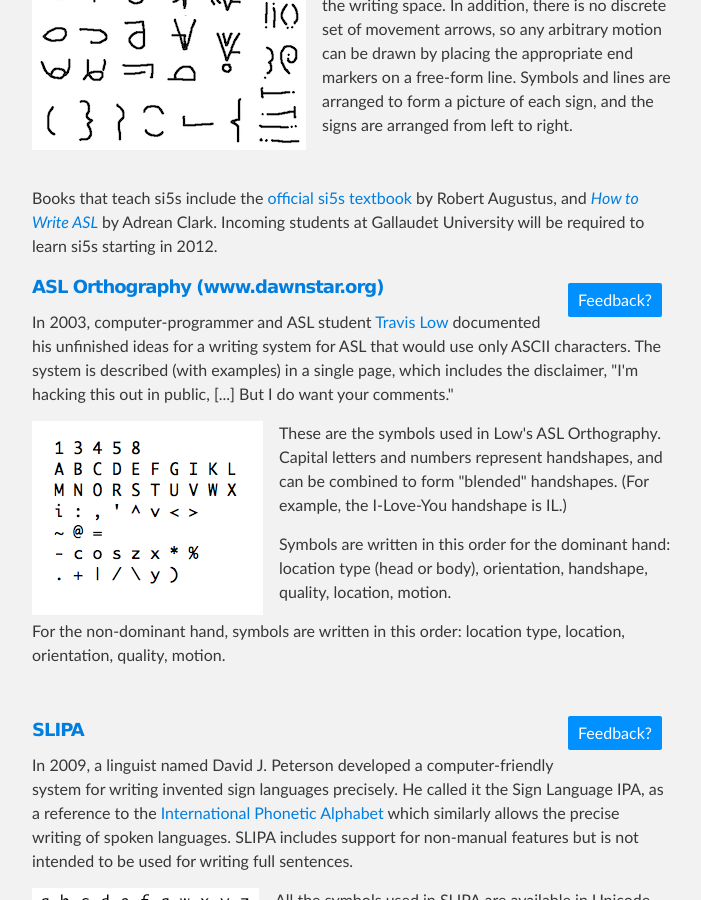
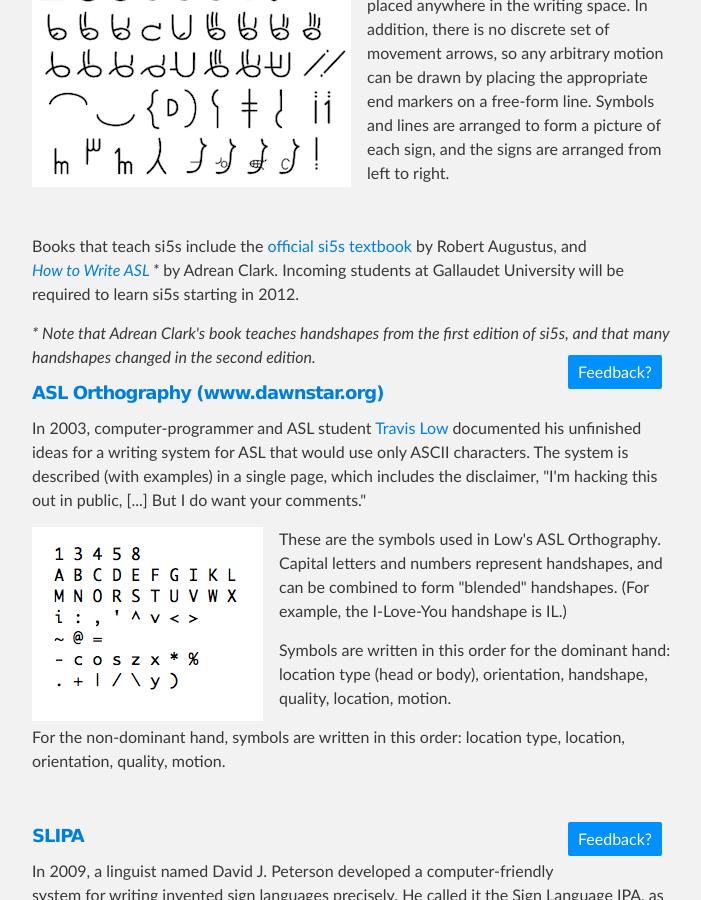
Before and after one commit to aslfont/aslfont.github.com, a Jekyll site: the page built from Symbol-Font-For-ASL/page2.html, in a window 1280 px wide and 900 px high, scrolled down 3282 px. Shown: the whole window, without its empty margins (288-989 px from the left). Built offline with Jekyll 4.4.1, drawn with Linux system fonts in a browser that asks for light colours; Markdown is read by kramdown in place of the engine named in the settings.

Commit message:
si5s updated image

```diff
--- a/Symbol-Font-For-ASL/page2.html
+++ b/Symbol-Font-For-ASL/page2.html
@@ -67,10 +67,10 @@
 <h5 id="si5s"><a href="http://www.si5s.org/">si5s</a></h5>
 <p>Starting in 2003, a method for writing ASL was developed by Deaf linguist Robert Arnold Augustus, who went on to make written ASL the focus of his master's thesis at Gallaudet University in 2007.  He formally announced si5s to the world at Deaf Expo in July 2010.</p>
 <p>si5s is designed to specifically for written ASL and includes symbols for non-manual features to allow the full grammar of ASL to be expressed in written form.</p>
-<p><img src="images/si5s.png" style="float:left;margin-right:1em"/>These are some of the symbols used in si5s. It is designed to be written on paper, so symbols can be rotated at any angle and placed anywhere in the writing space.  In addition, there is no discrete set of movement arrows, so any arbitrary motion can be drawn by placing the appropriate end markers on a free-form line.  Symbols and lines are arranged to form a picture of each sign, and the signs are arranged from left to right.</p>
+<p><img src="images/si5s2small.png" style="float:left;margin-right:1em"/>These are some of the symbols used in si5s. It is designed to be written on paper, so symbols can be rotated at any angle and placed anywhere in the writing space.  In addition, there is no discrete set of movement arrows, so any arbitrary motion can be drawn by placing the appropriate end markers on a free-form line.  Symbols and lines are arranged to form a picture of each sign, and the signs are arranged from left to right.</p>
 <br style="clear:both">
-<p>Books that teach si5s include the <a href="http://www.si5s.org/store/">official si5s textbook</a> by Robert Augustus, and <em><a href="http://www.aslwrite.com/">How to Write ASL</a></em> by Adrean Clark.  Incoming students at Gallaudet University will be required to learn si5s starting in 2012.</p>
-
+<p>Books that teach si5s include the <a href="http://www.si5s.org/store/">official si5s textbook</a> by Robert Augustus, and <em style="white-space:nowrap"><a href="http://www.aslwrite.com/">How to Write ASL</a> *</em> by Adrean Clark.  Incoming students at Gallaudet University will be required to learn si5s starting in 2012.</p>
+<em>* Note that Adrean Clark's book teaches handshapes from the first edition of si5s, and that many handshapes changed in the second edition.</em>
 <a href="https://github.com/aslfont/aslfont.github.com/issues/new?labels=feedback&title=ASL+Orthography" class="feedback">Feedback?</a>
 <h5 id="ASLOrthography"><a href="http://www.dawnstar.org/travis/deaf/asl/">ASL Orthography (www.dawnstar.org)</a></h5>
 <p>In 2003, computer-programmer and ASL student <a href="http://dawnstar.org/travis/">Travis Low</a> documented his unfinished ideas for a writing system for ASL that would use only ASCII characters.  The system is described (with examples) in a single page, which includes the disclaimer, "I'm hacking this out in public, [...] But I do want your comments."
```
Also changed, not shown: Symbol-Font-For-ASL/images/si5s2small.png (added).
